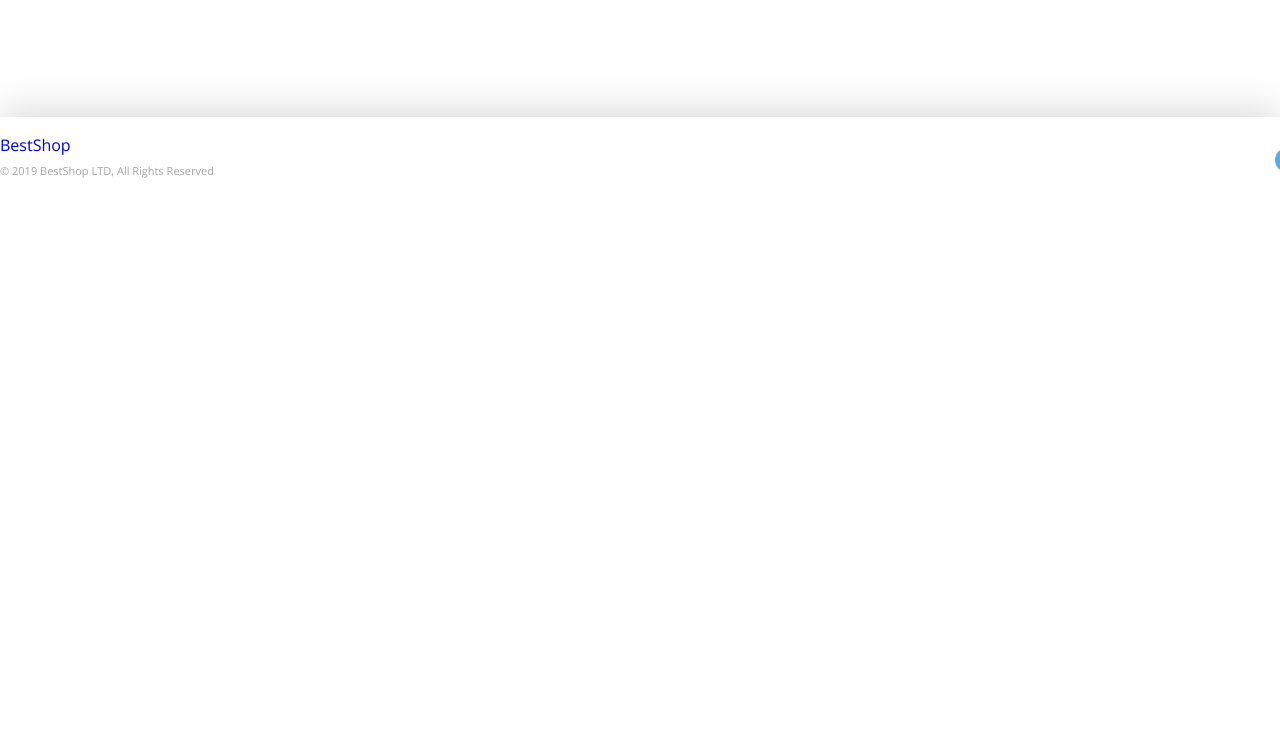
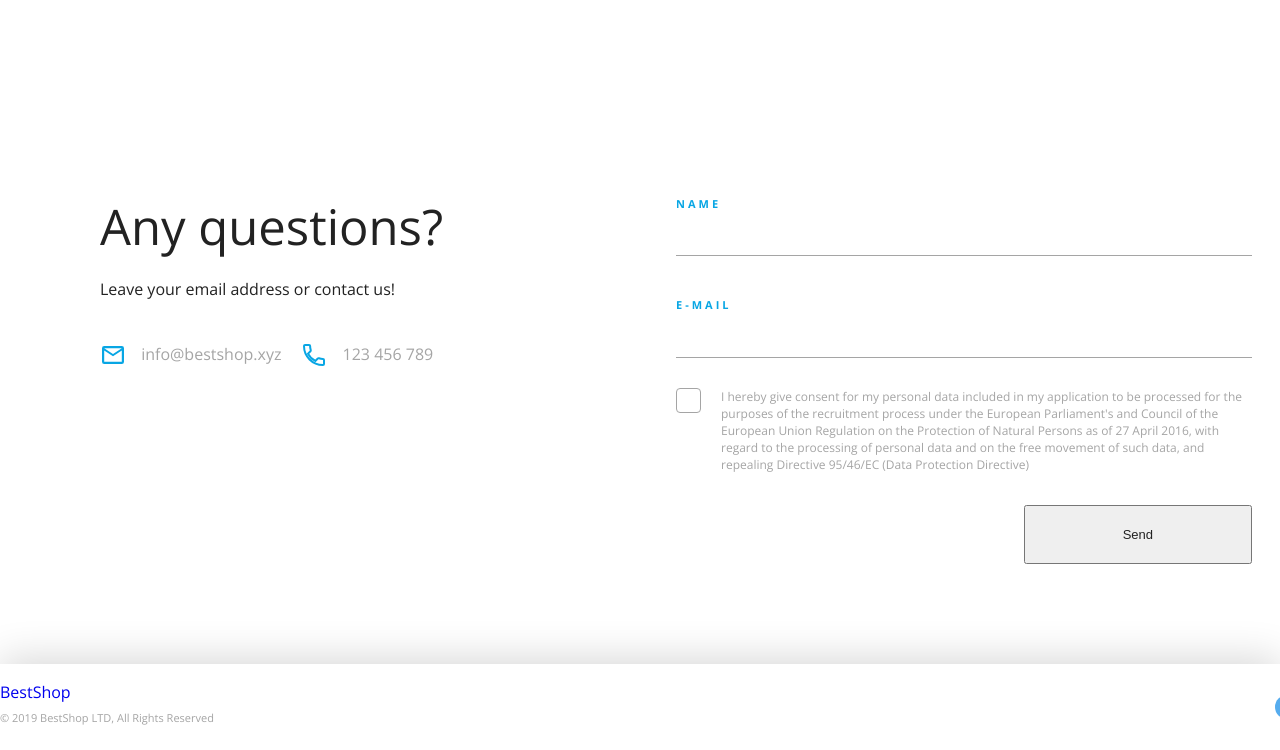
Before and after one commit to Veronika-Fialova/Bestshop, a plain HTML site: page index.html in a window 1280 px wide. Shown: the part 1152-1902 px from the top of the page. Before the commit the page ends 1355 px from the top, so only its background shows below. Drawn offline with nearby package versions, Linux system fonts and the light colour scheme.

Commit message:
Contact done

```diff
--- a/index.html
+++ b/index.html
@@ -75,6 +75,59 @@
                 </div>
             </div>
         </section>
+
+
+        <section class="contact container" id="contact">
+
+            <div class="contact__column">
+              <h2 class="contact__title">Any questions?</h2>
+              <p class="contact__instruction">
+                Leave your email address or contact us!
+              </p>
+              <div class="contact__details">
+                <a href="mailto:info@bestshop.xyz" class="details__item">
+                  <img src="assets/Mail%20Icon.svg" alt="mail"/>
+                  info@bestshop.xyz
+                </a>
+
+                <a href="tel:123456789" class="details__item">
+                  <img src="assets/Phone%20Icon.svg" alt="phone"/>
+                  123 456 789
+                </a>
+              </div>
+            </div>
+
+            <div class="contact__column">
+              <form class="form">
+                <div class="form__field">
+                  <label class="form__label" for="name">Name</label>
+                  <input type="text" class="form__input name" id="name" />
+                </div>
+
+                <div class="form__field">
+                  <label class="form__label" for="email">E-mail</label>
+                  <input type="email" class="form__input email" id="email" />
+                </div>
+
+                <div class="form__consent">
+                  <label class="form__checkbox">
+                    <input type="checkbox"/>
+                    <span class="checkbox"></span>
+                    <p class="consent__text">
+                      I hereby give consent for my personal data included in my
+                      application to be processed for the purposes of the recruitment
+                      process under the European Parliament's and Council of the
+                      European Union Regulation on the Protection of Natural Persons as
+                      of 27 April 2016, with regard to the processing of personal data
+                      and on the free movement of such data, and repealing Directive
+                      95/46/EC (Data Protection Directive)
+                    </p>
+                  </label>
+                </div>
+                <button type="submit" class="btn btn--primary">Send</button>
+              </form>
+            </div>
+          </section>
     </main>
     <footer class="footer">
         <div class="footer__container container">
--- a/style.css
+++ b/style.css
@@ -204,6 +204,131 @@ a {
 
 /* ---- Contact ---- */
 
+.contact {
+    padding: 80px 100px 100px;
+    display: flex;
+    justify-content: center;
+}
+
+  .contact__column {
+    width: 50%;
+}
+
+  .contact__title {
+    font-size: 3.0625rem;
+    line-height: 3.6875rem;
+}
+
+  .contact__instruction {
+    margin: 22px 0 42px;
+    font-size: 1rem;
+    line-height: 1.375rem;
+}
+
+.contact__details {
+    display: flex;
+    justify-content: flex-start;
+    color: var(--color-grey);
+    align-items: center;
+  }
+
+.details__item {
+    color: var(--color-grey);
+    font-weight: 500;
+    text-decoration: none;
+}
+
+.details__item:first-of-type {
+    margin-right: 20px;
+}
+
+.details__item img {
+    margin-right: 10px;
+}
+
+.form {
+    display: flex;
+    flex-direction: column;
+  }
+
+.form__field {
+    display: flex;
+    flex-direction: column;
+}
+
+.form__field:first-of-type {
+    margin-bottom: 42px;
+}
+
+.form__label {
+    font-weight: bold;
+    text-transform: uppercase;
+    color: var(--color-primary);
+    line-height: 0.9rem;
+    letter-spacing: 3px;
+    font-size: 0.6875rem;
+}
+
+.form__input {
+    border: none;
+    border-bottom: 1px solid var(--color-grey);
+    background-color: transparent;
+    line-height: 2.625rem;
+}
+
+.form__consent {
+    margin-top: 30px;
+}
+
+.form__checkbox {
+    display: block;
+    position: relative;
+    padding-left: 35px;
+    margin-bottom: 12px;
+    cursor: pointer;
+    font-size: 1.375rem;
+}
+
+.form__checkbox input {
+    position: absolute;
+    opacity: 0;
+    cursor: pointer;
+    height: 0;
+    width: 0;
+}
+
+.form__checkbox .checkbox {
+    position: absolute;
+    top: 0;
+    left: 0;
+    height: 25px;
+    width: 25px;
+    background-color: var(--color-white);
+    border: 1px solid var(--color-grey);
+    border-radius: 4px;
+}
+
+.form__checkbox input:checked ~ .checkbox {
+    background-image: url(../assets/Checkmark.svg);
+    background-position: center;
+    background-size: 50%;
+    background-repeat: no-repeat;
+}
+
+.form__checkbox .consent__text {
+    margin: 0 10px;
+    font-size: 0.75rem;
+    color: var(--color-grey);
+    line-height: 17px;
+}
+
+.form .btn {
+    font-size: 0.8125rem;
+    padding: 20px 97px;
+    align-self: flex-end;
+    margin-top: 20px;
+}
+
 /* ---- FOOTER ---- */
 
 .footer {
```
